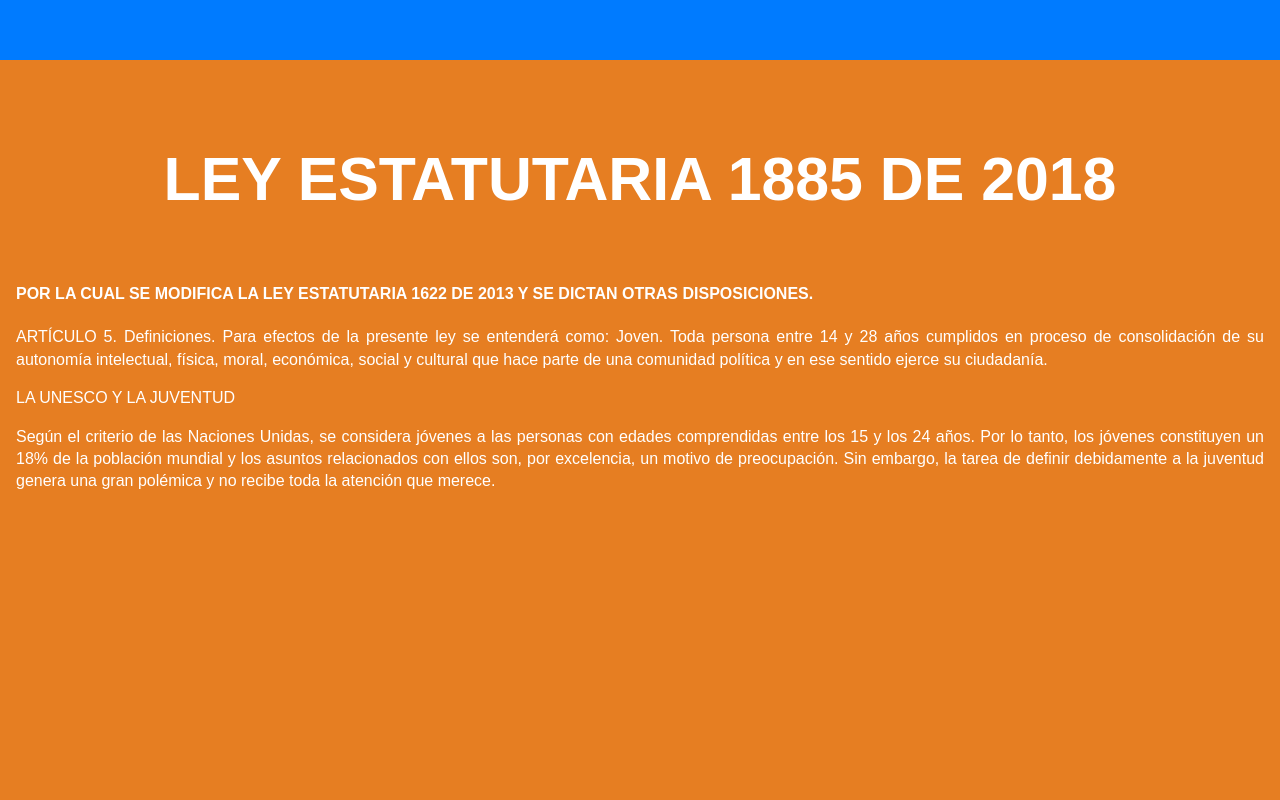
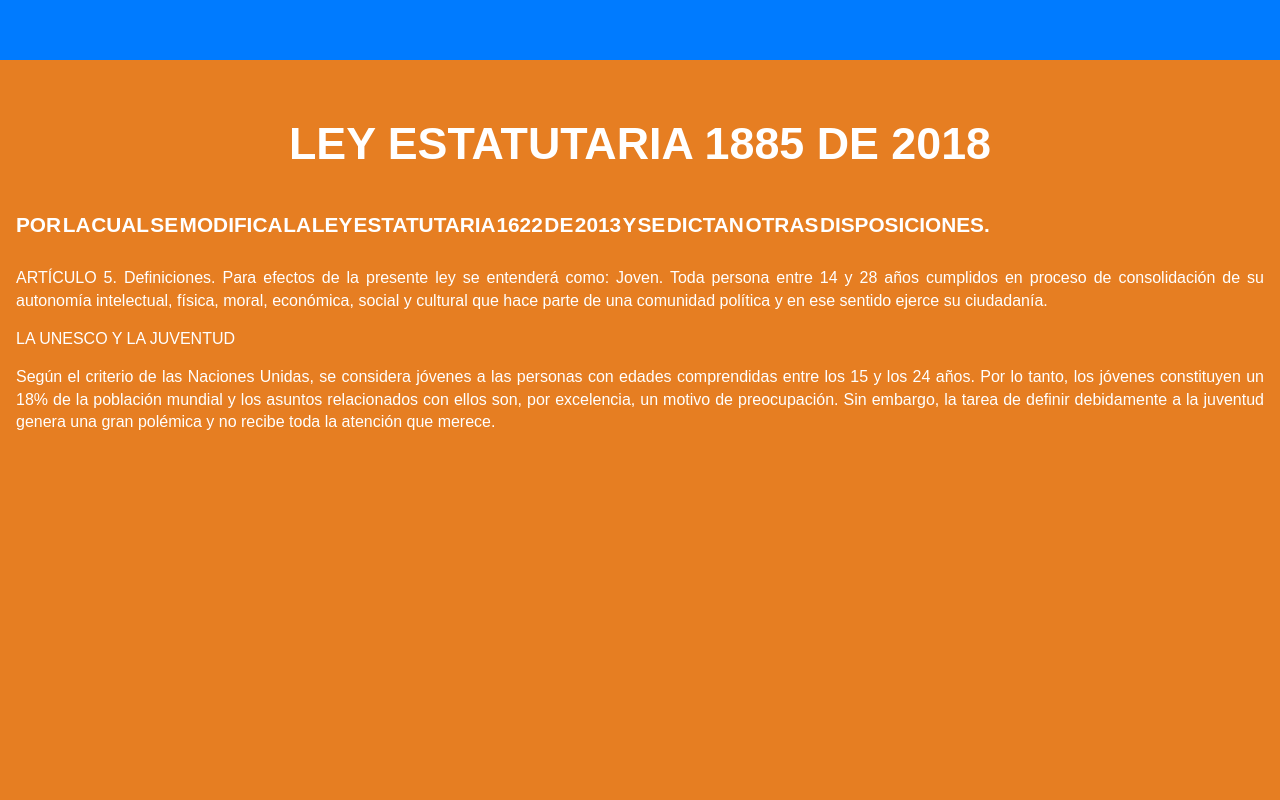
Before and after one commit to frzjac/landindg-jovenes-mario, a website: page pug/index.pug in a window 1280 px wide. Shown: the part 1540-2340 px from the top of the page. Drawn offline with nearby package versions, Linux system fonts and the light colour scheme; files that its build step writes are made by us from their sources; files whose address does not match are found by name; a web font is replaced by a local one.

Commit message:
corredciones

```diff
--- a/css/main.css
+++ b/css/main.css
@@ -210,6 +210,18 @@ section#titlechart {
     text-transform: uppercase;
     font-size: 3.8em;
 }
+.title2{
+  text-align: center;
+    text-transform: uppercase;
+    font-size: 2.8em;
+    line-height: 1;
+}
+
+.subtitulos{
+  font-size: 1.3em;
+    word-spacing: -0.2em;
+  /* line-height: 1; */
+}
 
 .parrafo1{
   text-align: justify;
--- a/pug/index.pug
+++ b/pug/index.pug
@@ -28,7 +28,7 @@ html(class="no-js" lang="es-CO")
 
   // Scripts
   script(src='js/vendor/modernizr-3.11.2.min.js')
-  script(src='js/scrollMagic.min.js')
+  script(src='js/ScrollMagic.min.js')
   script(src='js/plugins.js')
   script(src='js/main.js')
   // Google Analytics: change UA-XXXXX-Y to be your site's ID.
--- a/pug/secciones.pug
+++ b/pug/secciones.pug
@@ -12,7 +12,7 @@ div#parallax1.parallaxParent
 div#parallax2.parallaxParent
   #fondo2
     div.parallax-content
-      h3.title1 Ley Estatutaria 1885 de 2018
+      h3.title2 Ley Estatutaria 1885 de 2018
       h4.subtitulos POR LA CUAL SE MODIFICA LA LEY ESTATUTARIA 1622 DE 2013 Y SE DICTAN OTRAS DISPOSICIONES.
       p
         |ARTÍCULO 5. Definiciones. Para efectos de la presente ley se entenderá como:
```
Also changed, not shown: index.html, secciones.html.
